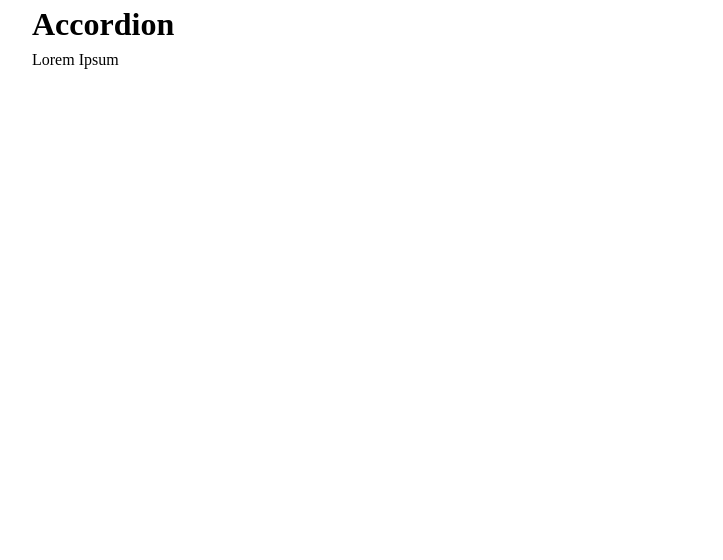
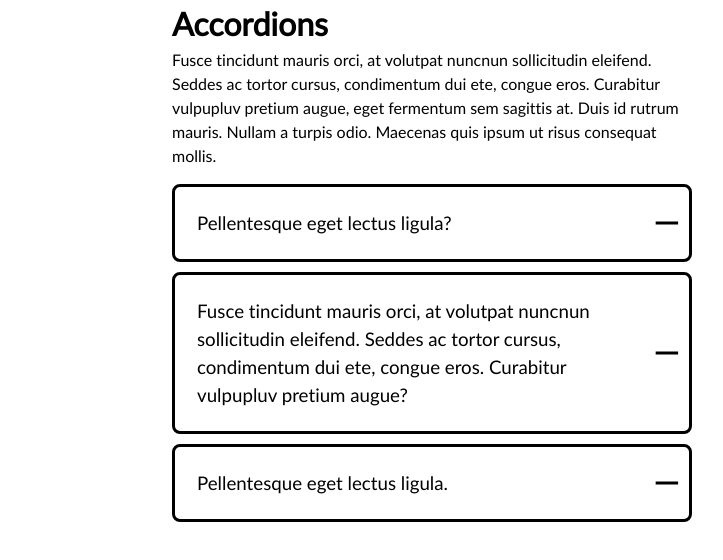
Before and after one commit to Duncan-Mckenna/accordion, a website: page dist/index.html in a window 1280 px wide. Shown: the whole page, without its empty margins (208-931 px from the left). Drawn offline with Linux system fonts and the light colour scheme.

Commit message:
added built app

```diff
--- a/dist/index.html
+++ b/dist/index.html
@@ -2,15 +2,63 @@
 <html>
   <head>
     <meta charset="utf-8">
-    <title>Accortion</title>
+    <title>Accordions</title>
     <link rel="stylesheet" href="css/main.css">
   </head>
   <body>
 
 
     <div class="container">
-      <h1>Accordion</h1>
-      <p>Lorem Ipsum</p>
+      <h1>Accordions</h1>
+      <p class="mb-1">Fusce tincidunt mauris orci, at volutpat nuncnun sollicitudin eleifend. Seddes ac tortor cursus, condimentum dui ete, congue eros. Curabitur vulpupluv pretium augue, eget fermentum sem sagittis at. Duis id rutrum mauris. Nullam a turpis odio. Maecenas quis ipsum ut risus consequat mollis. </p>
+
+      <ul class="accordions">
+        <li class="accordion">
+            <h3 class="accordion__head" tabindex="0" role="button">
+              Pellentesque eget lectus ligula?
+
+              <svg width="24px" height="24px" viewBox="0 0 24 24" version="1.1" xmlns="http://www.w3.org/2000/svg" xmlns:xlink="http://www.w3.org/1999/xlink" class="plus">
+                <g transform="translate(2, 2)" stroke="#000000" stroke-width="3"  stroke="none" fill="none" fill-rule="evenodd" stroke-linecap="square">
+                    <path d="M10,0.4 L10,19.840625" class="bar"></path>
+                    <path d="M9.8796875,0.2796875 L9.8796875,19.7203125" class="dash" transform="translate(9.879687, 10) rotate(90) translate(-9.879687, -10) "></path>
+                </g>
+            </svg>
+          </h3>
+            <div class="accordion__body">
+                <p>Fusce tincidunt mauris orci, at volutpat nuncnun sollicitudin eleifend. Seddes ac tortor cursus, condimentum dui ete, congue eros. Curabitur vulpupluv pretium augue, eget fermentum sem sagittis at. Duis id rutrum mauris. Nullam a turpis odio. Maecenas quis ipsum ut risus consequat mollis.
+            </div>
+        </li>
+        <li class="accordion">
+            <h3 class="accordion__head" tabindex="0" role="button">
+              Fusce tincidunt mauris orci, at volutpat nuncnun sollicitudin eleifend. Seddes ac tortor cursus, condimentum dui ete, congue eros. Curabitur vulpupluv pretium augue?
+
+              <svg width="24px" height="24px" viewBox="0 0 24 24" version="1.1" xmlns="http://www.w3.org/2000/svg" xmlns:xlink="http://www.w3.org/1999/xlink" class="plus">
+                <g transform="translate(2, 2)" stroke="#000000" stroke-width="3"  stroke="none" fill="none" fill-rule="evenodd" stroke-linecap="square">
+                    <path d="M10,0.4 L10,19.840625" class="bar"></path>
+                    <path d="M9.8796875,0.2796875 L9.8796875,19.7203125" class="dash" transform="translate(9.879687, 10) rotate(90) translate(-9.879687, -10) "></path>
+                </g>
+            </svg>
+          </h3>
+            <div class="accordion__body">
+                <p>Fusce tincidunt mauris orci, at volutpat nuncnun sollicitudin eleifend. Seddes ac tortor cursus, condimentum dui ete, congue eros. Curabitur vulpupluv pretium augue, eget fermentum sem sagittis at. Duis id rutrum mauris. Nullam a turpis odio. Maecenas quis ipsum ut risus consequat mollis.
+            </div>
+        </li>
+        <li class="accordion">
+            <h3 class="accordion__head" tabindex="0" role="button">
+              <span>Pellentesque eget lectus ligula.</span>
+
+              <svg width="24px" height="24px" viewBox="0 0 24 24" version="1.1" xmlns="http://www.w3.org/2000/svg" xmlns:xlink="http://www.w3.org/1999/xlink" class="plus">
+                  <g transform="translate(2, 2)" stroke="#000000" stroke-width="3"  stroke="none" fill="none" fill-rule="evenodd" stroke-linecap="square">
+                      <path d="M10,0.4 L10,19.840625" class="bar"></path>
+                      <path d="M9.8796875,0.2796875 L9.8796875,19.7203125" class="dash" transform="translate(9.879687, 10) rotate(90) translate(-9.879687, -10) "></path>
+                  </g>
+              </svg>
+            </h3>
+            <div class="accordion__body">
+                <p>Fusce tincidunt mauris orci, at volutpat nuncnun sollicitudin eleifend. Seddes ac tortor cursus, condimentum dui ete, congue eros. Curabitur vulpupluv pretium augue, eget fermentum sem sagittis at. Duis id rutrum mauris. Nullam a turpis odio. Maecenas quis ipsum ut risus consequat mollis.
+            </div>
+        </li>
+      </ul>
     </div>
 
 
--- a/dist/js/main.js
+++ b/dist/js/main.js
@@ -1 +1 @@
-"use strict";var wrapper=document.querySelectorAll("#wrapper");
+"use strict";function addClass(e,t){e.classList.add(t)}function removeClass(e,t){e.classList.remove(t)}function toggleClass(e,t){e.classList.contains(t)?e.classList.remove(t):e.classList.add(t)}var accordionItems=document.querySelectorAll(".accordion"),accordionContentPanes=document.querySelectorAll(".accordion__body");function toggleAccordion(o){accordionContentPanes.forEach(function(e){var t=e.previousElementSibling===o.target,n=e.parentElement.classList.contains("active");t&&!n?function(e){addClass(e.parentElement,"active"),e.parentElement.style.height=e.parentElement.offsetHeight+e.offsetHeight+10+"px"}(e):function(e){removeClass(e.parentElement,"active"),e.parentElement.style.height=e.previousElementSibling.offsetHeight+"px"}(e)})}accordionItems.forEach(function(e){var t=e.firstElementChild;t.addEventListener("click",toggleAccordion),t.addEventListener("keyup",function(e){e.preventDefault(),13===e.keyCode&&toggleAccordion(e)}),e.style.height=e.firstElementChild.offsetHeight+"px"});
```
Also changed, not shown: dist/css/main.css (+1 -1 lines).
